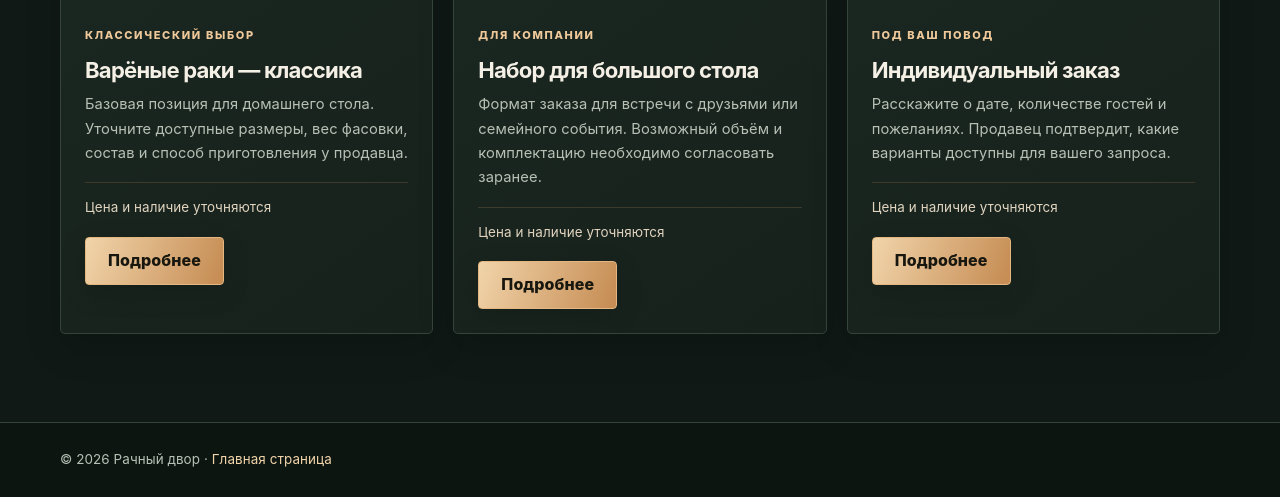
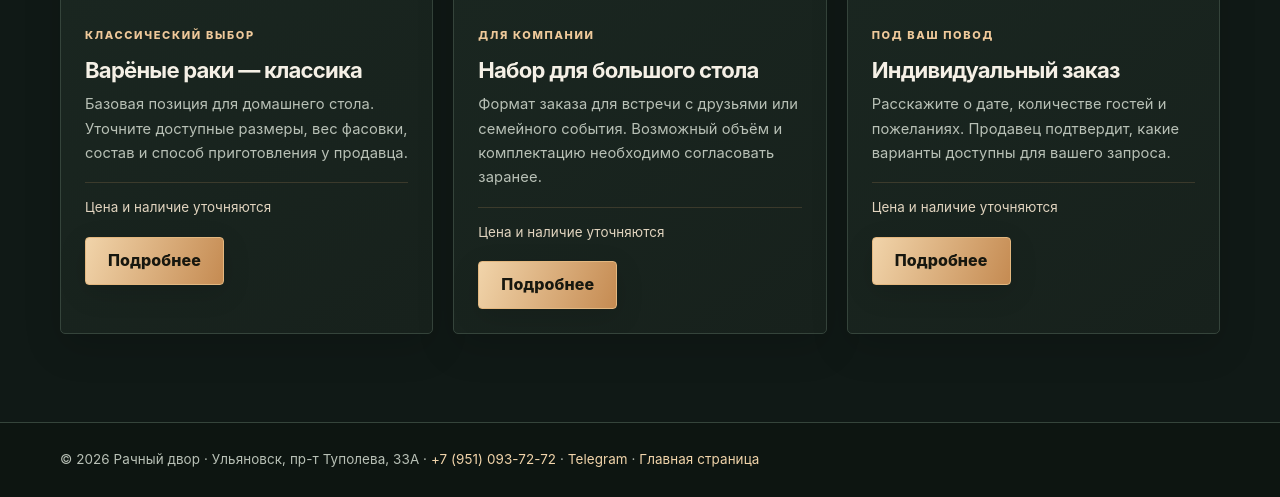
Before and after one commit to marcostavar24633-cyber/rachdvor, a plain HTML site: page catalog.html in a window 1280 px wide. Shown: the part 864-1361 px from the top of the page. Drawn offline with Linux system fonts and the light colour scheme; no server answers.

Commit message:
Add verified contact details from raki reference site

```diff
--- a/catalog.html
+++ b/catalog.html
@@ -48,7 +48,7 @@ a:focus-visible,button:focus-visible,input:focus-visible,select:focus-visible{ou
 <main class="wrap"><section class="hero"><div class="eyebrow">Выбор начинается здесь</div><h1>Каталог раков</h1><p>Выберите подходящий формат, откройте карточку товара и уточните актуальное наличие. Цены, размеры и параметры необходимо заполнить по фактическому ассортименту.</p>
 <div class="filters"><input id="search" type="search" placeholder="Найти вариант…" aria-label="Поиск по каталогу"><select id="category" aria-label="Фильтр по категории"><option value="all">Все варианты</option><option value="classic">Классический выбор</option><option value="company">Для компании</option><option value="custom">Индивидуальный заказ</option></select></div></section>
 <section class="grid" id="products" aria-label="Товары каталога"></section><div id="empty" class="empty">По вашему запросу ничего не найдено. Попробуйте изменить фильтр.</div></main>
-<footer><div class="wrap">© <span id="year"></span> Рачный двор · <a href="index.html">Главная страница</a></div></footer>
+<footer><div class="wrap">© <span id="year"></span> Рачный двор · Ульяновск, пр-т Туполева, 33А · <a href="tel:+79510937272">+7 (951) 093-72-72</a> · <a href="https://t.me/+79510937272" target="_blank" rel="noopener noreferrer">Telegram</a> · <a href="index.html">Главная страница</a></div></footer>
 <script>
 const search=document.getElementById('search'),category=document.getElementById('category'),grid=document.getElementById('products'),empty=document.getElementById('empty');
 let products=[];
```
